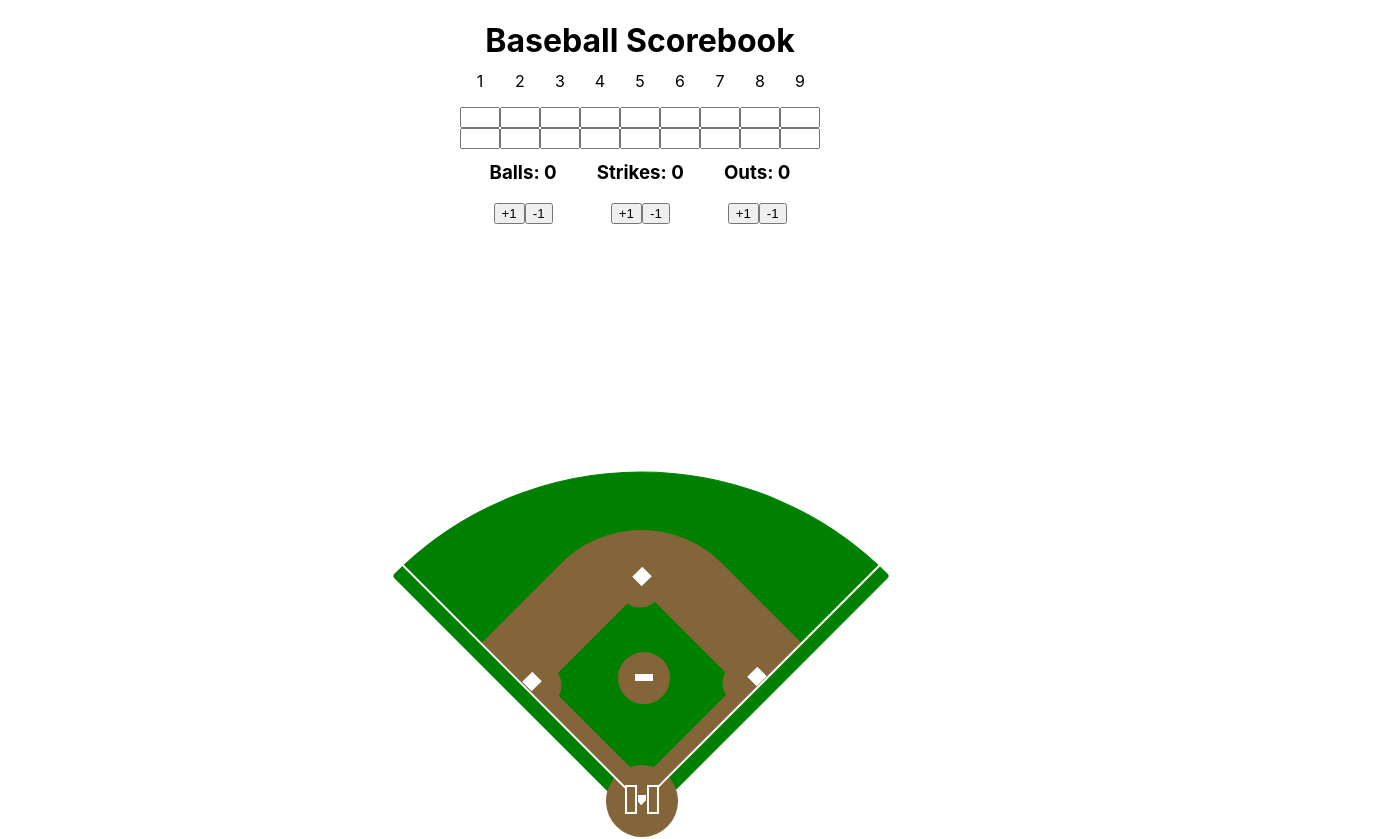
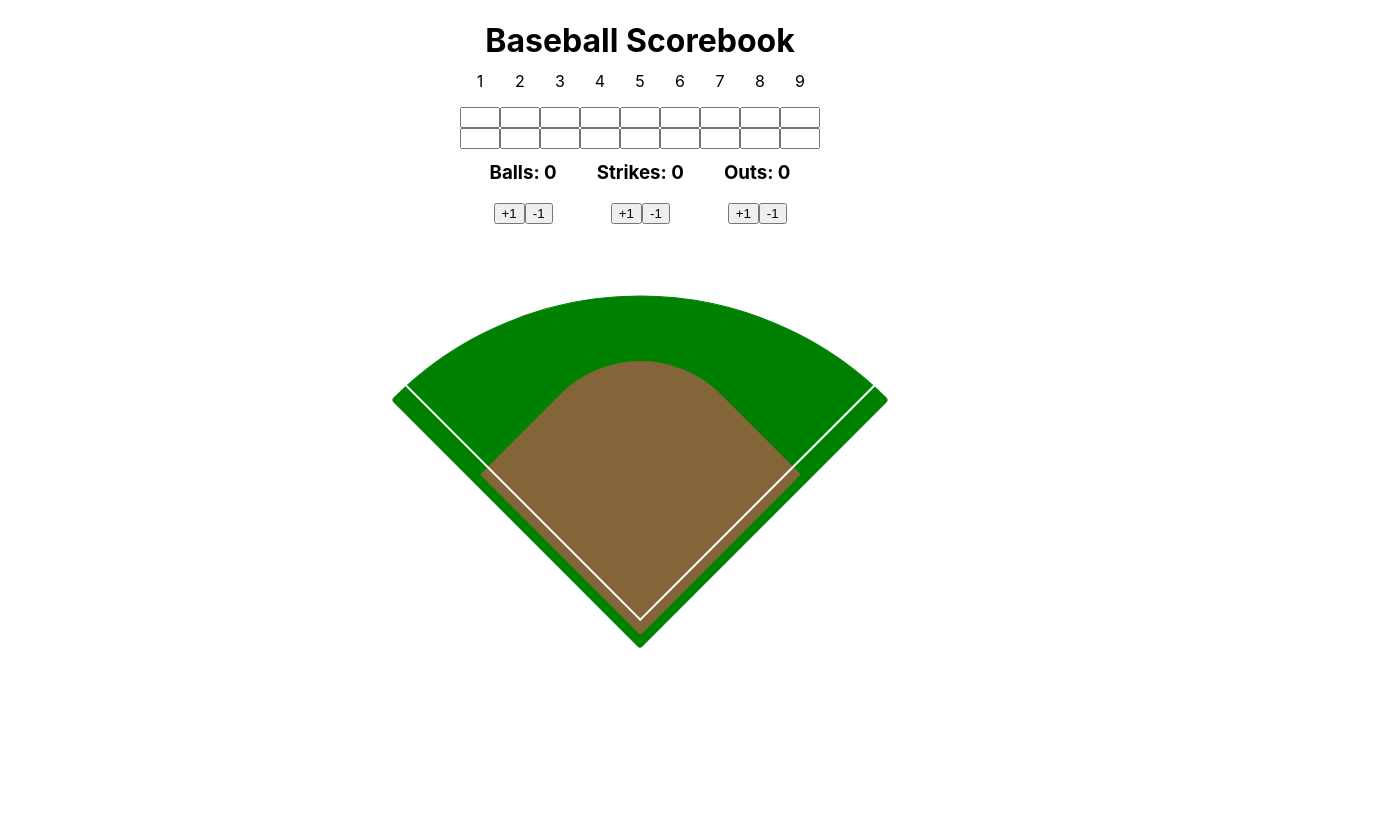
Before and after one commit to caseymacleod22/react-baseball-scorebook, a React (Create React App) app: page / in a window 1280 px wide. Shown: the top 839 px of the page, 1386 px wide, since content can reach past the window. Built offline with nearby package versions, Linux system fonts and the light colour scheme.

Commit message:
wip: field adjustments

```diff
--- a/src/App.css
+++ b/src/App.css
@@ -35,10 +35,18 @@
   padding-right: 20px;
 }
 
+#stadium {
+position: fixed;
+top: 50%;
+left: 50%;
+}
+
 #field{
-  position:absolute;
-  top:400px;
-  left:465px;
+  position:relative;
+  top:60%;
+  left:50%;
+  margin-top: -50%;
+  margin-left: -100%;
   height:350px;
   width:350px;
   border-radius:1% 100% 1% 1%;
@@ -47,9 +55,11 @@
  -webkit-transform: rotate(-45deg);
 }
 #in-field{
-  position:absolute;
-  top: 530px;
-  left:528px;
+  position:relative;
+  top: 60%;
+  left:50%;
+  margin-top: -61%;
+  margin-left: -82%;
   height:225px;
   width:225px;
   border-radius:1% 50% 1% 1%;
@@ -58,9 +68,11 @@
  -webkit-transform: rotate(-45deg);
 }
 #base-lines{
-  position:absolute;
-  top: 324px;
-  left: 442px;
+  position:relative;
+  top: 60%;
+  left: 50%;
+  margin-top: -188%;
+  margin-left: -106.4%;
   height:420px;
   width:340px;
   border-left:2px solid white;
@@ -68,7 +80,7 @@
   -webkit-transform: rotate(-45deg);
 }
 #in-field-grass{
-  position:absolute;
+  position:relative;
   top: 617px;
   left: 575px;
   height:130px;
@@ -82,7 +94,7 @@
   top: 670px;
   left:750px;
   background-color: white;
-  position:absolute;
+  position:relative;
   height:13px;
   width:13px;
   -webkit-transform: rotate(-45deg);
@@ -94,7 +106,7 @@
   top:570px;
   left:635px;
   background-color: white;
-  position:absolute;
+  position:relative;
   height:8px;
   width:8px;
   -webkit-transform: rotate(-45deg);
@@ -106,7 +118,7 @@
   top: 675px;
   left:525px;
   background-color: white;
-  position:absolute;
+  position:relative;
   height:13px;
   width:13px;
   -webkit-transform: rotate(-45deg);
@@ -121,7 +133,7 @@
 
 
 #home-plate{
-  position:absolute;
+  position:relative;
   height:7px;
   width:13px;
   top:775px;
@@ -146,7 +158,7 @@ margin-left: -9.5px;
 }
 
 #pitchers-mound{
-  position:absolute;
+  position:relative;
   top: 652px;
   left: 617.5px;
   height: 50px;
@@ -167,7 +179,7 @@ margin-left: -9.5px;
 }
 
 .half-circle{
-  position:absolute;
+  position:relative;
   height:20px;
   width: 20px;
   -webkit-transform: rotate(-45deg);
@@ -190,7 +202,7 @@ margin-left: -9.5px;
   border-radius:1% 1% 1% 100%;
 }
 .batters-box{
-  position:absolute;
+  position:relative;
   height:25px;
   width: 15px;
   border:2px solid white;
@@ -216,7 +228,7 @@ box-shadow: -1px 0 #836539; /* Cover up the base line */
   width: 8px;
 }
 #batting-circle{
-  position:absolute;
+  position:relative;
   top:765px;
   left:606px;
   height:70px;
```
